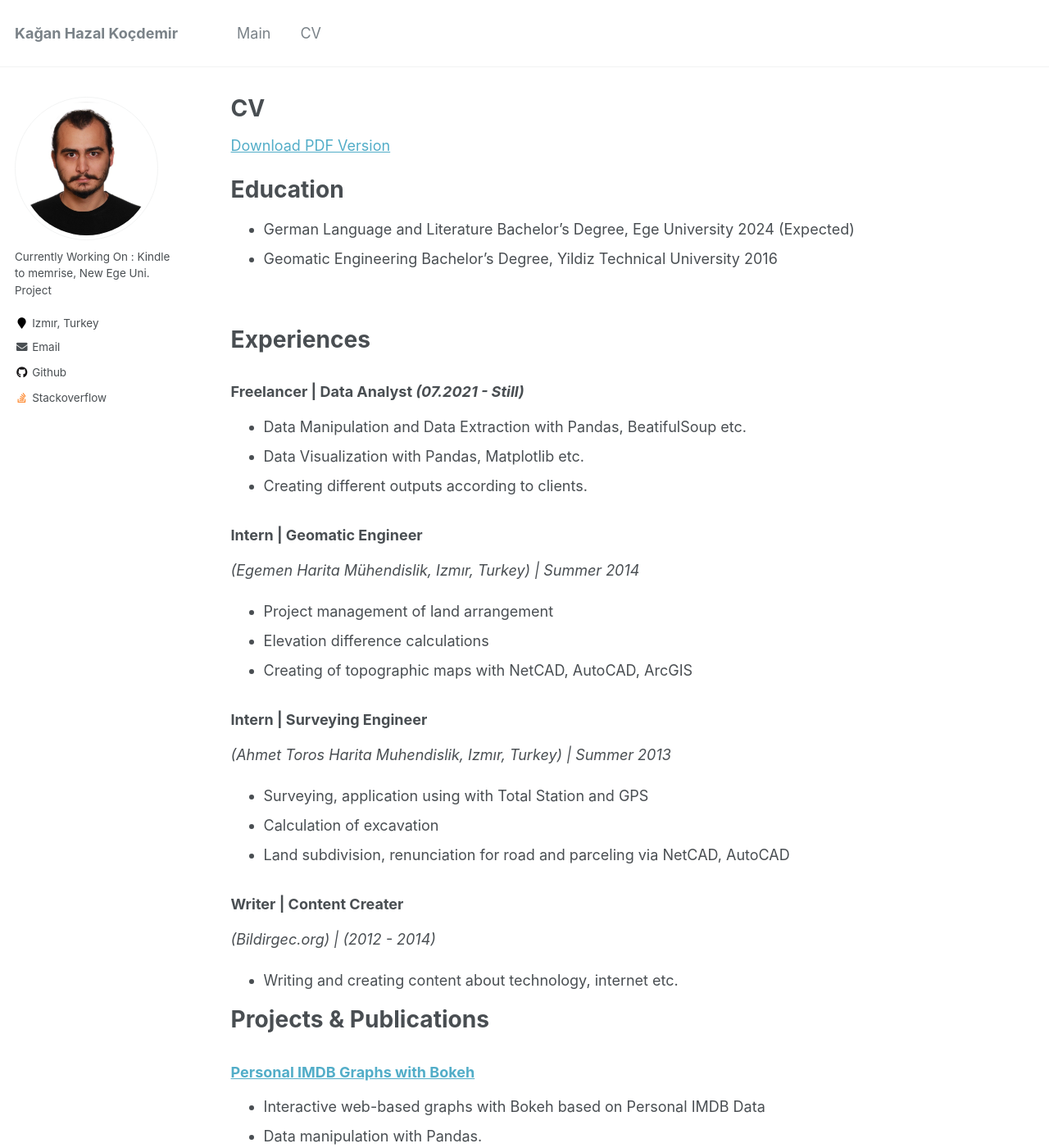
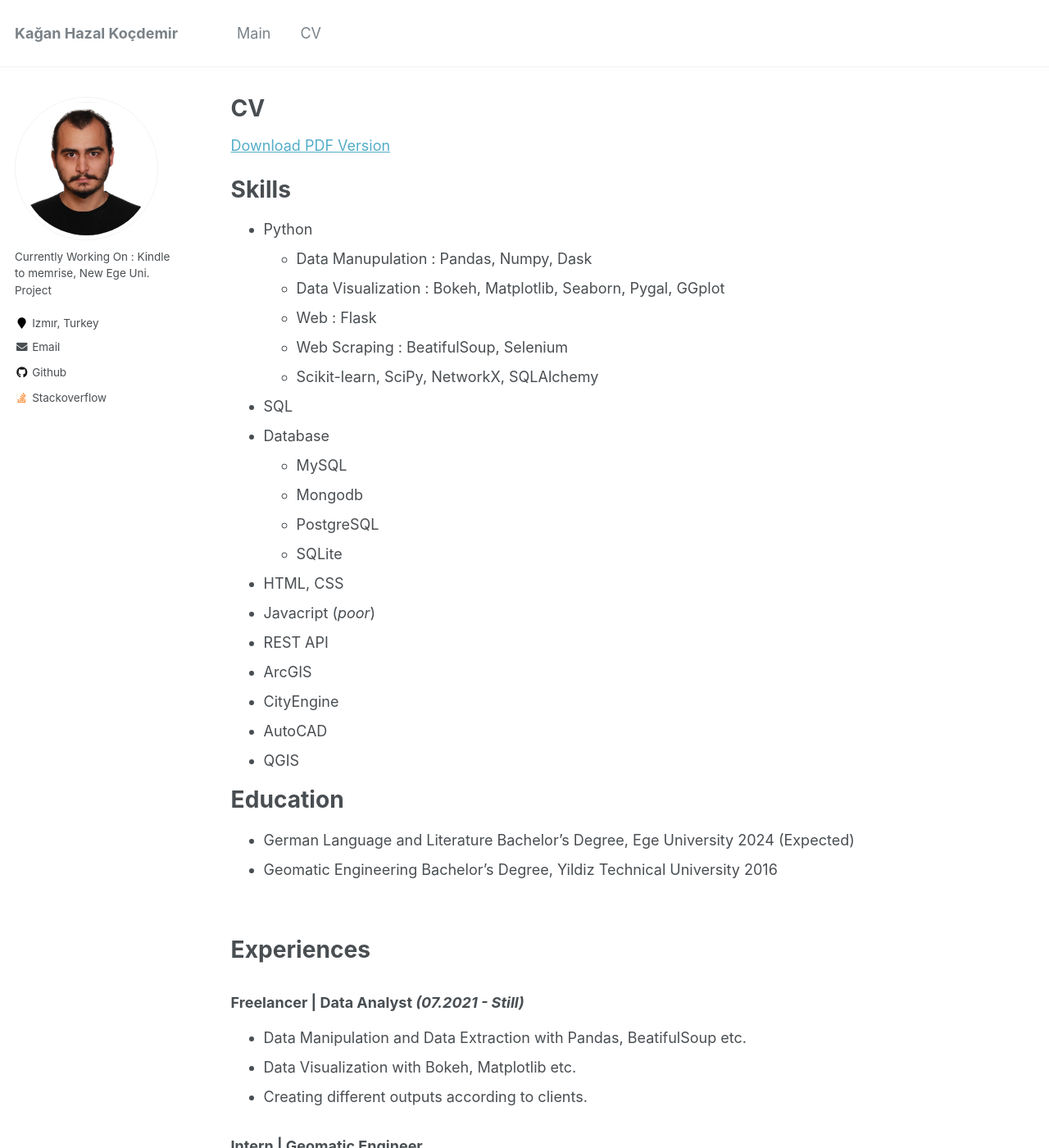
Before and after one commit to angelsdemos/kagankocdemir, a Jekyll site: the page built from _pages/cv.md, in a window 1280 px wide and 1400 px high. Shown: the whole window at 82% size. Built offline with Jekyll 4.4.1, drawn with Linux system fonts in a browser that asks for light colours; some of the changed text lies outside the part shown.

Commit message:
Update cv.md

```diff
--- a/_pages/cv.md
+++ b/_pages/cv.md
@@ -1,13 +1,36 @@
 ---
 layout: archive
 title: "CV"
-permalink: /cv/
+permalink: cv/
 author_profile: true
 redirect_from:
   - /resume
 ---
 
 [Download PDF Version](https://angelsdemos.github.io/kaganhazalkocdemir/files/cv.pdf)
+
+Skills
+======
+* Python
+  * Data Manupulation : Pandas, Numpy, Dask
+  * Data Visualization : Bokeh, Matplotlib, Seaborn, Pygal, GGplot
+  * Web : Flask
+  * Web Scraping : BeatifulSoup, Selenium
+  * Scikit-learn, SciPy, NetworkX, SQLAlchemy
+* SQL
+* Database
+  * MySQL
+  * Mongodb
+  * PostgreSQL
+  * SQLite
+* HTML, CSS
+* Javacript (*poor*)
+* REST API
+* ArcGIS
+* CityEngine
+* AutoCAD
+* QGIS
+
 
 Education
 ======
@@ -20,7 +43,7 @@ Experiences
 ======
 ### **Freelancer | Data Analyst** *(07.2021 - Still)*
   * Data Manipulation and Data Extraction with Pandas, BeatifulSoup etc.
-  * Data Visualization with Pandas, Matplotlib etc.
+  * Data Visualization with Bokeh, Matplotlib etc.
   * Creating different outputs according to clients.
 
 ### **Intern | Geomatic Engineer**
```
Also changed, not shown: other parts of _pages/cv.md (+0 -12 lines).
